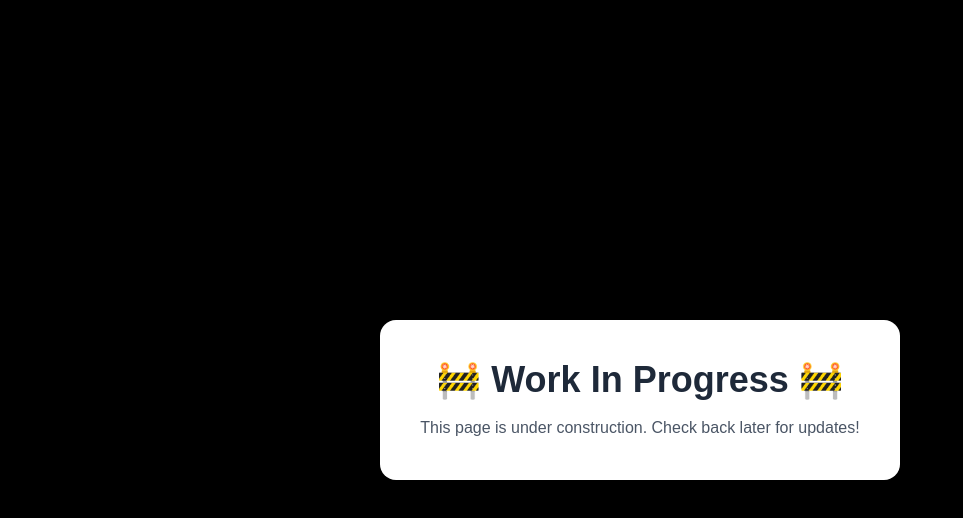
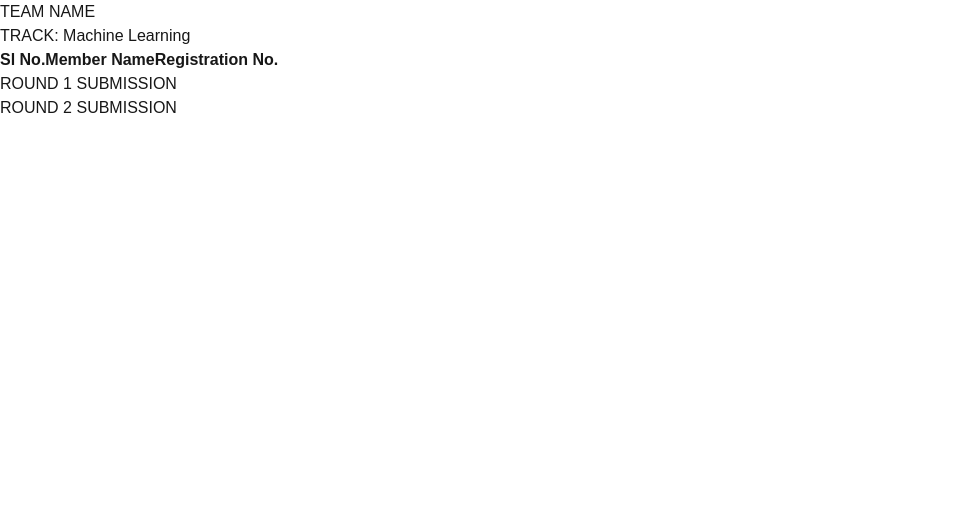
Before and after one commit to vinnovateit/b3-admin, a Next.js app: page /teamdetails in a window 1280 px wide. Shown: the top 518 px of the page, without its empty margins (0-963 px from the left). Built offline with nearby package versions, Linux system fonts and the light colour scheme; a web font is replaced by a local one.

Commit message:
Working Settings API
Settings can now add admin but no confirmation notification [WIP]
Mild UI changes

```diff
--- a/src/app/api/settings/route.js
+++ b/src/app/api/settings/route.js
@@ -4,6 +4,7 @@ import { NextResponse } from "next/server";
 export async function POST(req) {
   try {
     const body = await req.json();
+    console.log("RAW BODY:", body);
     const { name, email, regno } = body;
 
     if (!name || !email || !regno) {
--- a/src/app/main/page.js
+++ b/src/app/main/page.js
@@ -31,7 +31,7 @@ export default function TeamPage() {
   return (
     <div className="flex min-h-screen">
       <div className="w-64 bg-[rgba(12,172,79,0.50)] flex flex-col justify-between px-4 py-6">
-        <div className="flex flex-col gap-3">
+        <div className="flex flex-col gap-3 pt-5">
           {navItems.map((item) => {
             const isActive = active === item.key
             return (
@@ -39,7 +39,7 @@ export default function TeamPage() {
                 key={item.key}
                 onClick={() => setActive(item.key)}
                 className={`
-                  w-full px-5 py-5 rounded-tl-full rounded-bl-full transition-all duration-200 ml-4
+                  w-full px-5 py-5 text-[20px] rounded-tl-full rounded-bl-full transition-all duration-200 ml-4
                   ${isActive
                     ? "bg-black text-white shadow-lg"
                     : "text-emerald-200 hover:bg-black/30 hover:text-white"}
--- a/src/app/settings/page.js
+++ b/src/app/settings/page.js
@@ -1,16 +1,42 @@
+import { useState } from "react";
+
 export default function Settings() {
+  const [form, setForm] = useState({name:"", email:"", regno:""})
+  const handleChange = (e) => {
+    if(!e.target.name) return;
+    setForm({ ...form, [e.target.name]: e.target.value });
+  };
+
+  const handleSubmit = async (e) => {
+    e.preventDefault();
+    const data = JSON.stringify(form)
+    const res = await fetch("/api/settings", {
+      method: "POST",
+      headers: { "Content-Type": "application/json" },
+      body: data,
+    });
+    if(res.ok){
+      console.log("Admin added successfully")
+      console.log(data)
+    }
+    else{
+      console.log("Failed to add admin")
+    }
+  }
   return (
     <div className="relative min-h-screen bg-black/50">
       <div className="absolute inset-0 rounded-[1280px] bg-[#669C7D] blur-[375px] opacity-35"></div>
-      <p className="text-white p-8 text-[20px]">SETTINGS</p>
+      <p className="text-white p-8 text-[20px] font-[700]">SETTINGS</p>
       <div className="flex justify-center">
-      <form className="mt-30 w-2xl h-119.5 flex flex-col justify-center rounded-[25px] bg-[rgba(255,255,255,0.10)] backdrop-blur-md border border-white/30 inset-shadow-sm/30 shadow-xl p-8 gap-6">
+      <form onSubmit={handleSubmit} className="mt-30 w-150.5 h-119.5 flex flex-col justify-center    rounded-[25px] bg-[rgba(255,255,255,0.10)] backdrop-blur-md border border-white/30 inset-shadow-sm/30 shadow-xl p-8 gap-6">
       <h1 className="text-[24px]">ADD NEW ADMIN</h1>
       <label className="text-[20px]">Name</label>
-      <input className="rounded-[15px] bg-[#D9D9D9]/30 w-129 h-12 text-[15px] p-4" type="text" placeholder="Enter Name"></input>
+      <input name="name" className="rounded-[15px] bg-[#D9D9D9]/30 w-129 h-12 text-[15px] self-center p-4" type="text" placeholder="Enter Name" onChange={handleChange} value={form.name}></input>
       <label className="text-[20px]">Email Address</label>
-      <input className="rounded-[15px] bg-[#D9D9D9]/30 w-129 h-12 text-[15px] p-4" type="email" placeholder="Enter Email Address"></input>
-      <button className="bg-[#0CAC4F]/50 rounded-[25px] w-48 h-11.25 self-center mt-4">ADD ADMIN</button>
+      <input name="email" className="rounded-[15px] bg-[#D9D9D9]/30 w-129 h-12 text-[15px] self-center p-4" type="email" placeholder="Enter Email Address" onChange={handleChange} value={form.email}></input>
+      <label className="text-[20px]">Registration Number</label>
+      <input name="regno" className="rounded-[15px] bg-[#D9D9D9]/30 w-129 h-12 text-[15px] self-center p-4" type="text" placeholder="Enter Name" onChange={handleChange} value={form.regno}></input>
+      <button className="bg-[#0CAC4F]/50 rounded-[25px] w-48 h-11.25 self-center mt-4" type="submit">ADD ADMIN</button>
       </form>
       </div>
     </div>
--- a/src/app/teamdetails/page.js
+++ b/src/app/teamdetails/page.js
@@ -1,11 +1,22 @@
 export default function TeamDetails() {
   return (
-    <div className="min-h-screen flex flex-col items-center justify-center bg-black p-4">
-      <div className="bg-white shadow-lg rounded-2xl p-10 flex flex-col items-center">
-        <h1 className="text-4xl font-bold text-gray-800 mb-4">🚧 Work In Progress 🚧</h1>
-        <p className="text-gray-600 text-center">
-          This page is under construction. Check back later for updates!
-        </p>
+    <div className="flex flex-col">
+      <div>
+        <h1>TEAM NAME</h1>
+        <h2>TRACK: Machine Learning</h2>
+        <table>
+          <tr>
+            <th>Sl No.</th>
+            <th>Member Name</th>
+            <th>Registration No.</th>
+          </tr>
+        </table>
+      </div>
+      <div>
+         ROUND 1 SUBMISSION
+      </div>
+      <div>
+        ROUND 2 SUBMISSION
       </div>
     </div>
   );
--- a/src/components/logoutbutton.js
+++ b/src/components/logoutbutton.js
@@ -10,7 +10,7 @@ export default function LogoutButton() {
   return (
     <button
       onClick={handleLogout}
-      className="px-4 py-2 text-white hover:bg-black rounded-full transition"
+      className="px-4 py-2 text-white hover:bg-black rounded-full transition text-[20px]"
     >
       Logout
     </button>
```
